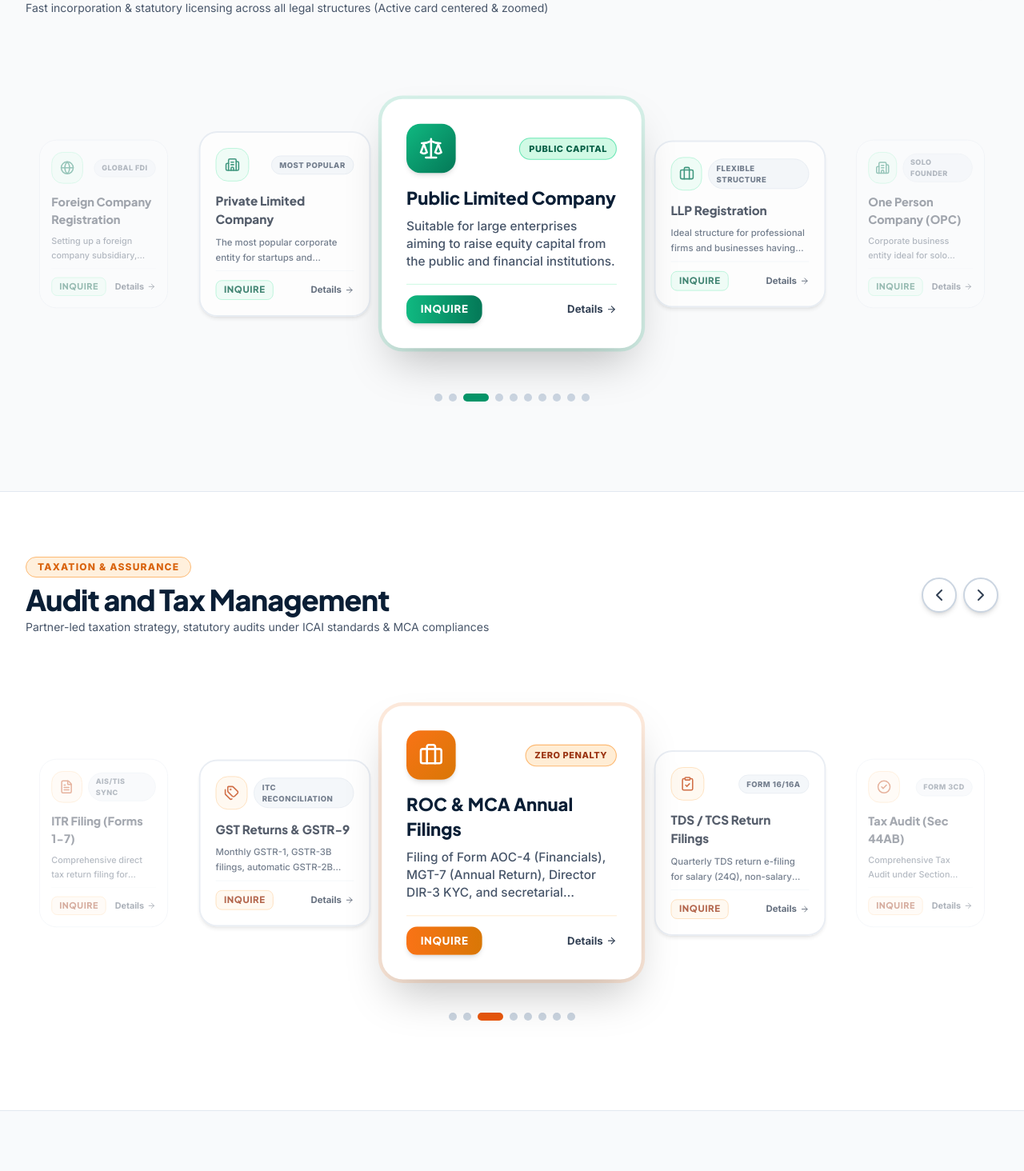
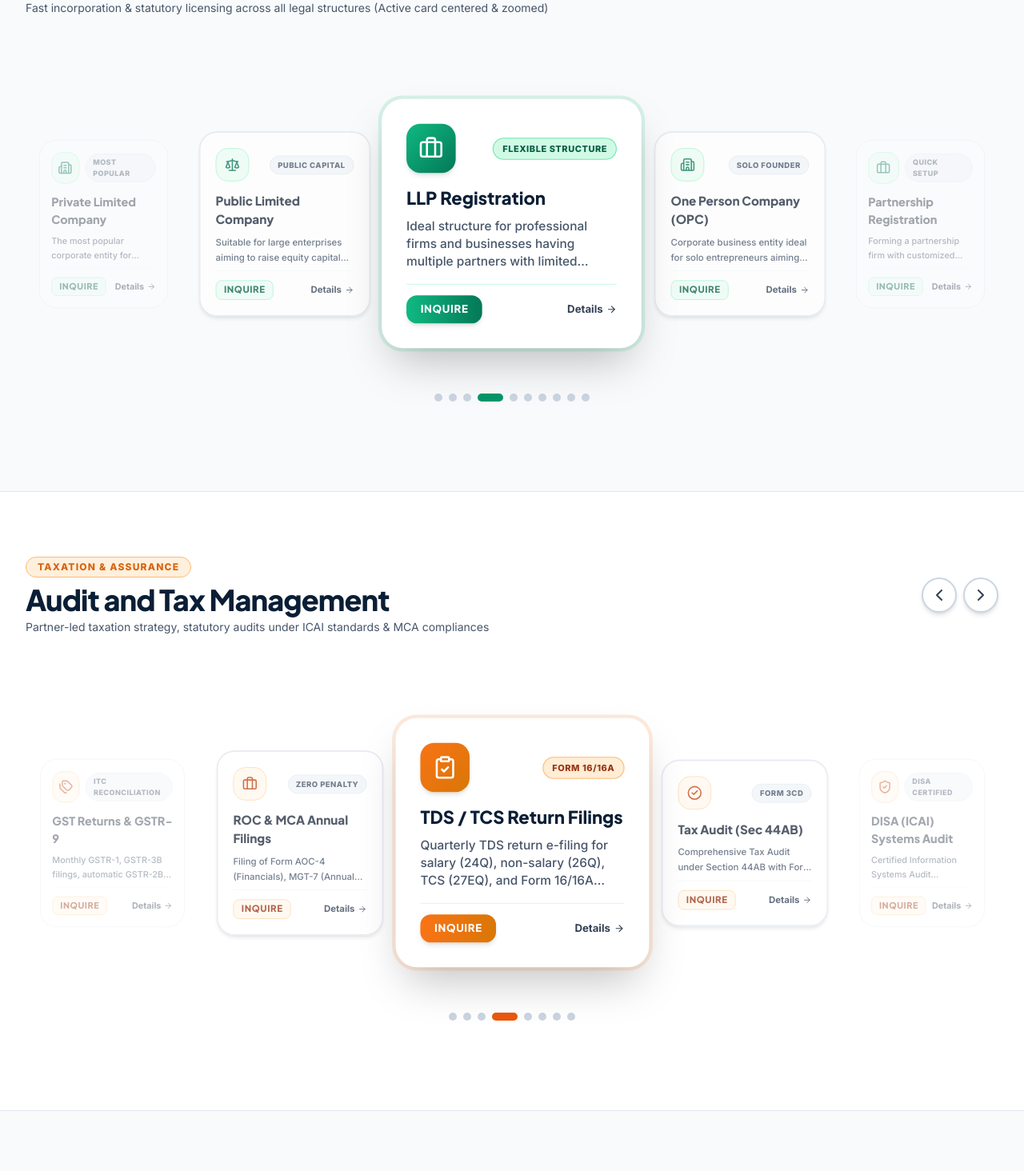
Before and after one commit to 7471ashish/CA-website-final, a React (Vite) app: page / in a window 1280 px wide. Shown: the part 3146-4610 px from the top of the page at 80% size. Built offline with nearby package versions, Linux system fonts and the light colour scheme.

Commit message:
feat: make Center-Zoom spotlight carousel auto-advance continuously with smooth 700ms sliding zoom animations

```diff
--- a/src/components/home/CategorizedServicesSection.jsx
+++ b/src/components/home/CategorizedServicesSection.jsx
@@ -161,21 +161,21 @@ export default function CategorizedServicesSection({ onOpenConsultation }) {
   const [auditIndex, setAuditIndex] = useState(1);
   const [auditPaused, setAuditPaused] = useState(false);
 
-  // Auto transition with delayed rotation for Business Registrations
+  // Auto transition with active continuous auto-sliding (2.4s interval)
   useEffect(() => {
     if (bizPaused) return;
     const interval = setInterval(() => {
       setBizIndex((prev) => (prev + 1) % businessRegistrations.length);
-    }, 3800);
+    }, 2400);
     return () => clearInterval(interval);
   }, [bizPaused, businessRegistrations.length]);
 
-  // Auto transition with delayed rotation for Audit & Tax
+  // Auto transition with active continuous auto-sliding (2.6s interval)
   useEffect(() => {
     if (auditPaused) return;
     const interval = setInterval(() => {
       setAuditIndex((prev) => (prev + 1) % auditTaxServices.length);
-    }, 4200);
+    }, 2600);
     return () => clearInterval(interval);
   }, [auditPaused, auditTaxServices.length]);
 
@@ -263,7 +263,7 @@ export default function CategorizedServicesSection({ onOpenConsultation }) {
                   <div
                     key={`${item.title}-${offset}`}
                     onClick={() => setBizIndex(originalIndex)}
-                    className={`transition-all duration-500 ease-out cursor-pointer flex flex-col justify-between rounded-3xl ${
+                    className={`transition-all duration-700 ease-in-out transform cursor-pointer flex flex-col justify-between rounded-3xl ${
                       isHiddenOnMobile ? 'hidden lg:flex' : 'flex'
                     } ${
                       isCenter
@@ -413,7 +413,7 @@ export default function CategorizedServicesSection({ onOpenConsultation }) {
                   <div
                     key={`${item.title}-${offset}`}
                     onClick={() => setAuditIndex(originalIndex)}
-                    className={`transition-all duration-500 ease-out cursor-pointer flex flex-col justify-between rounded-3xl ${
+                    className={`transition-all duration-700 ease-in-out transform cursor-pointer flex flex-col justify-between rounded-3xl ${
                       isHiddenOnMobile ? 'hidden lg:flex' : 'flex'
                     } ${
                       isCenter
```
